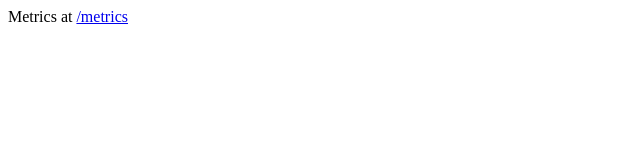
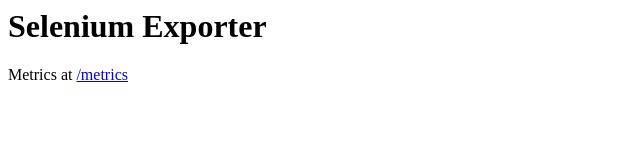
Before and after one commit to Xcalizorz/selenium-exporter, a plain HTML site: page static/index.html in a window 1280 px wide. Shown: the whole page, without its empty margins (0-640 px from the left). Drawn offline with Linux system fonts and the light colour scheme.

Commit message:
Use recommended index.html layout

```diff
--- a/static/index.html
+++ b/static/index.html
@@ -1 +1,12 @@
-Metrics at <a href="/metrics">/metrics</a>
+<html>
+
+<head>
+    <title>Selenium Exporter</title>
+</head>
+
+<body>
+    <h1>Selenium Exporter</h1>
+    <p>Metrics at <a href="/metrics">/metrics</a></p>
+</body>
+
+</html>
```
